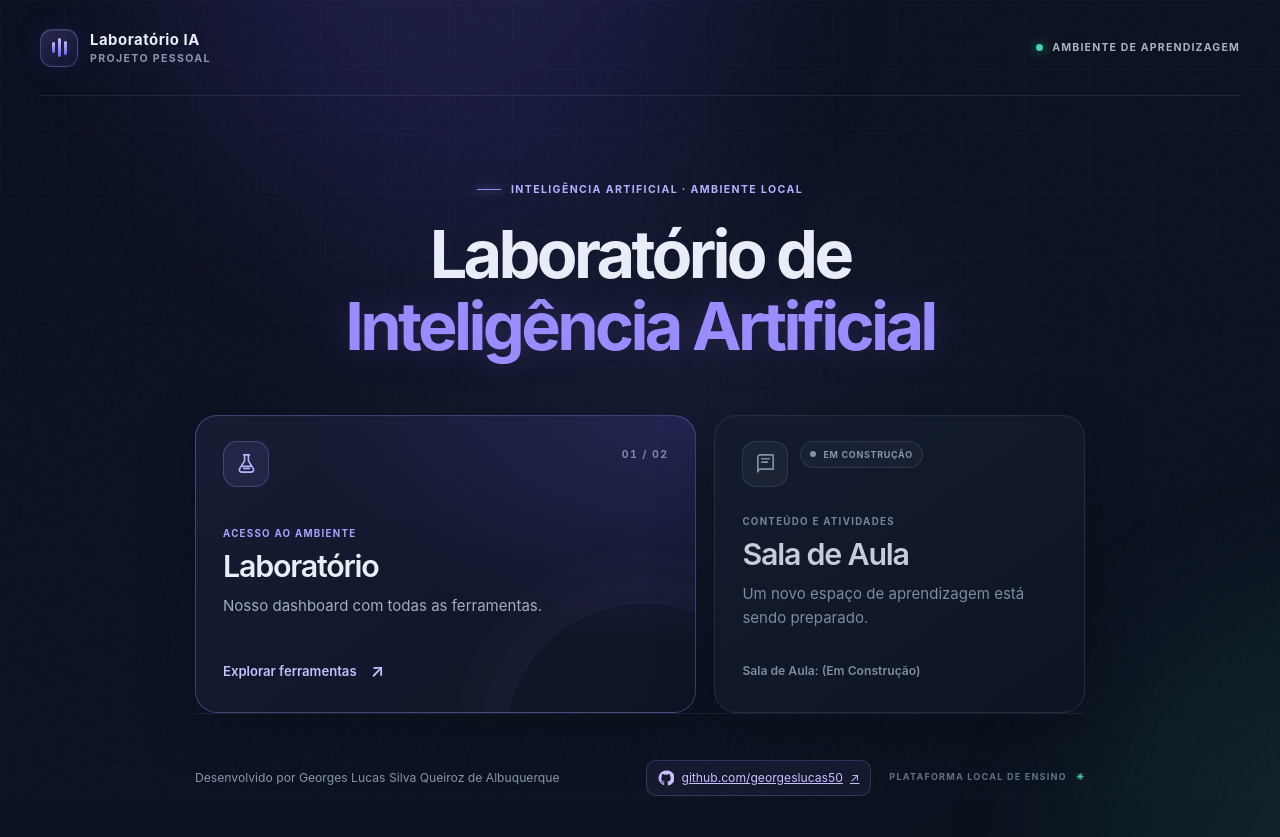
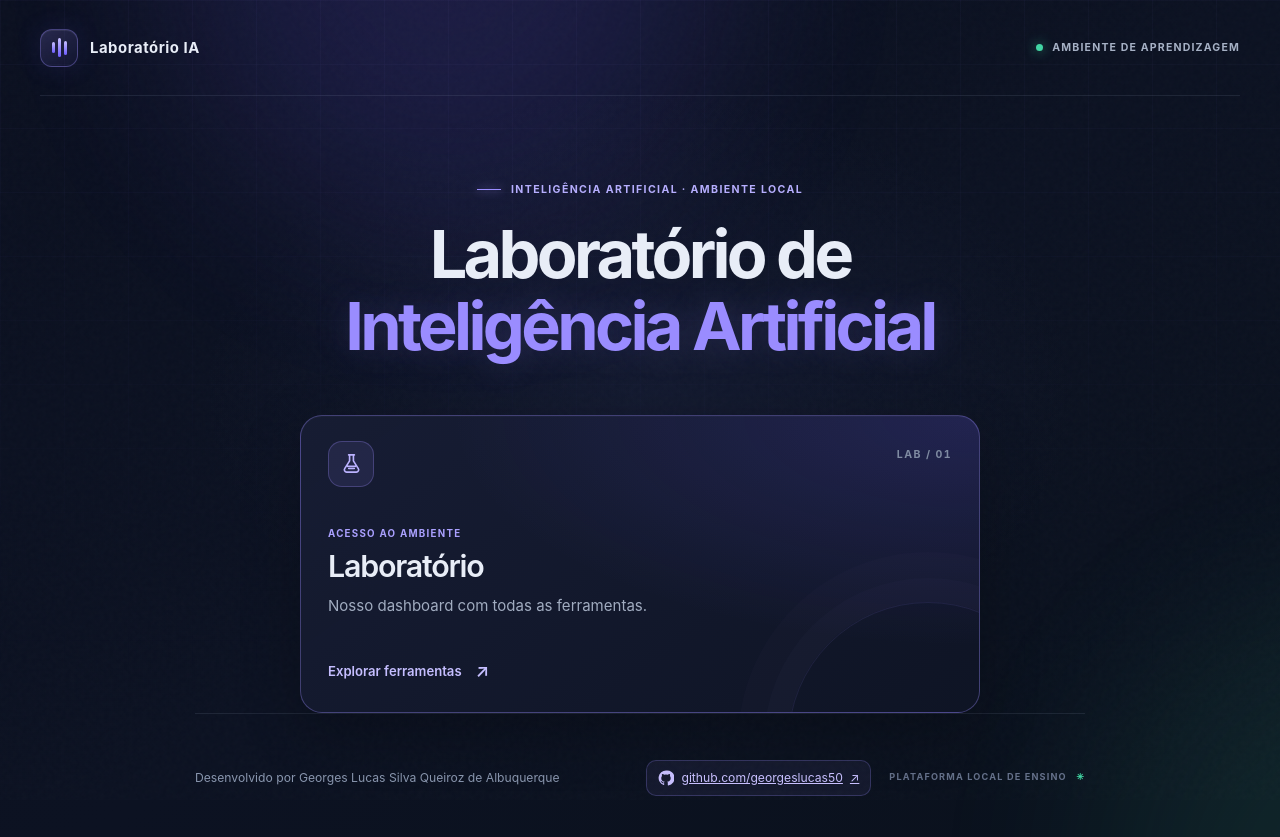
Before and after one commit to georgeslucas50/lab_ia, a FastAPI app: page / in a window 1280 px wide. Run offline with FastAPI, Linux system fonts and the light colour scheme.

Commit message:
Remove personal project subtitle and classroom entry

```diff
--- a/apps/dashboard/static/css/welcome.css
+++ b/apps/dashboard/static/css/welcome.css
@@ -143,7 +143,6 @@ body::after {
 .eyebrow,
 .card-kicker,
 .card-index,
-.status-badge,
 .footer-caption {
     font-size: 0.66rem;
     font-weight: 650;
@@ -218,8 +217,8 @@ h1 span {
 
 .destination-grid {
     display: grid;
-    width: min(100%, 890px);
-    grid-template-columns: 1.15fr 0.85fr;
+    width: min(100%, 680px);
+    grid-template-columns: minmax(0, 1fr);
     gap: 18px;
     margin: 0 auto;
     animation: rise-in 850ms 100ms ease both;
@@ -288,12 +287,6 @@ h1 span {
     height: 23px;
 }
 
-.card-icon--classroom {
-    border-color: rgba(137, 150, 174, 0.18);
-    background: rgba(137, 150, 174, 0.07);
-    color: #8390a7;
-}
-
 .card-index {
     padding-top: 7px;
     color: #7f8ba2;
@@ -312,10 +305,6 @@ h1 span {
     font-size: 0.61rem;
 }
 
-.destination-card--classroom .card-kicker {
-    color: #77849b;
-}
-
 .card-copy h2 {
     margin: 0;
     font-size: clamp(1.55rem, 2.5vw, 1.9rem);
@@ -329,19 +318,6 @@ h1 span {
     color: #a1acc0;
     font-size: 0.94rem;
     line-height: 1.55;
-}
-
-.destination-card--classroom .card-copy h2 {
-    color: #c5ccda;
-}
-
-.destination-card--classroom .card-copy > p:last-child {
-    color: #7f8ba0;
-}
-
-.destination-card--classroom:disabled {
-    cursor: not-allowed;
-    opacity: 1;
 }
 
 .card-action {
@@ -365,33 +341,6 @@ h1 span {
 
 .destination-card--lab:hover .card-action > span {
     transform: translate(3px, -2px);
-}
-
-.card-action--muted {
-    color: #7f8ba0;
-    font-size: 0.76rem;
-}
-
-.status-badge {
-    display: inline-flex;
-    min-height: 27px;
-    align-items: center;
-    gap: 7px;
-    padding: 0 9px;
-    border: 1px solid rgba(137, 150, 174, 0.18);
-    border-radius: 999px;
-    background: rgba(137, 150, 174, 0.06);
-    color: #8995a9;
-    font-size: 0.56rem;
-    letter-spacing: 0.08em;
-    white-space: nowrap;
-}
-
-.status-dot--muted {
-    width: 6px;
-    height: 6px;
-    background: #8490a4;
-    box-shadow: none;
 }
 
 .card-orbit {
@@ -515,10 +464,6 @@ h1 span {
         border-radius: 19px;
     }
 
-    .destination-card--classroom {
-        min-height: 242px;
-    }
-
     .page-footer {
         align-items: flex-start;
         flex-direction: column;
@@ -542,10 +487,6 @@ h1 span {
         font-size: 0.56rem;
     }
 
-    .status-badge {
-        font-size: 0.5rem;
-        padding: 0 7px;
-    }
 }
 
 @media (prefers-reduced-motion: reduce) {
--- a/apps/dashboard/templates/configuracoes.html
+++ b/apps/dashboard/templates/configuracoes.html
@@ -14,7 +14,7 @@
     <aside class="sidebar" aria-label="Navegação principal">
       <a class="brand" href="/dashboard" aria-label="Laboratório IA, início">
         <span class="brand-mark" aria-hidden="true">✳</span>
-        <span><strong>Laboratório IA</strong><small>Projeto pessoal</small></span>
+        <span><strong>Laboratório IA</strong></span>
       </a>
       <div class="nav-label">Workspace</div>
       <a class="nav-link" href="/dashboard" title="Serviços"><span aria-hidden="true">▦</span> Serviços</a>
--- a/apps/dashboard/templates/documentacao.html
+++ b/apps/dashboard/templates/documentacao.html
@@ -13,7 +13,7 @@
     <aside class="sidebar" aria-label="Navegação principal">
       <a class="brand" href="/dashboard" aria-label="Laboratório IA, início">
         <span class="brand-mark" aria-hidden="true">✳</span>
-        <span><strong>Laboratório IA</strong><small>Projeto pessoal</small></span>
+        <span><strong>Laboratório IA</strong></span>
       </a>
       <div class="nav-label">Workspace</div>
       <a class="nav-link" href="/dashboard" title="Serviços"><span aria-hidden="true">▦</span> Serviços</a>
--- a/apps/dashboard/templates/index.html
+++ b/apps/dashboard/templates/index.html
@@ -14,7 +14,7 @@
     <aside class="sidebar" aria-label="Navegação principal">
       <a class="brand" href="/dashboard" aria-label="Laboratório IA, início">
         <span class="brand-mark" aria-hidden="true">✳</span>
-        <span><strong>Laboratório IA</strong><small>Projeto pessoal</small></span>
+        <span><strong>Laboratório IA</strong></span>
       </a>
       <div class="nav-label">Workspace</div>
       <a class="nav-link active" href="/dashboard" aria-current="page"><span aria-hidden="true">▦</span> Serviços</a>
--- a/apps/dashboard/templates/instrucao_n8n.html
+++ b/apps/dashboard/templates/instrucao_n8n.html
@@ -13,7 +13,7 @@
     <aside class="sidebar" aria-label="Navegação principal">
       <a class="brand" href="/dashboard" aria-label="Laboratório IA, serviços">
         <span class="brand-mark" aria-hidden="true">✳</span>
-        <span><strong>Laboratório IA</strong><small>Projeto pessoal</small></span>
+        <span><strong>Laboratório IA</strong></span>
       </a>
       <div class="nav-label">Workspace</div>
       <a class="nav-link" href="/dashboard" title="Serviços"><span aria-hidden="true">▦</span> Serviços</a>
--- a/apps/dashboard/templates/welcome.html
+++ b/apps/dashboard/templates/welcome.html
@@ -5,8 +5,8 @@
     <meta name="viewport" content="width=device-width, initial-scale=1.0">
     <meta name="theme-color" content="#0b1020">
     <meta name="description" content="Laboratório pessoal de inteligência artificial desenvolvido por Georges Lucas Silva Queiroz de Albuquerque.">
-    <title>Laboratório IA | Projeto pessoal de Georges Lucas</title>
-    <link rel="stylesheet" href="/static/css/welcome.css">
+    <title>Laboratório IA | Inteligência Artificial</title>
+    <link rel="stylesheet" href="/static/css/welcome.css?v=20261020-layout">
 </head>
 <body>
     <div class="ambient ambient--violet" aria-hidden="true"></div>
@@ -19,7 +19,6 @@
                 <span class="brand-mark" aria-hidden="true"><span></span><span></span><span></span></span>
                 <span class="brand-copy">
                     <strong>Laboratório IA</strong>
-                    <span>PROJETO PESSOAL</span>
                 </span>
             </a>
             <span class="system-status"><span class="status-dot"></span> AMBIENTE DE APRENDIZAGEM</span>
@@ -31,13 +30,13 @@
                 <h1 id="page-title">Laboratório de <span>Inteligência Artificial</span></h1>
             </div>
 
-            <div class="destination-grid" aria-label="Áreas disponíveis">
+            <div class="destination-grid" aria-label="Área disponível">
                 <a class="destination-card destination-card--lab" href="/dashboard">
                     <div class="card-topline">
                         <span class="card-icon card-icon--lab" aria-hidden="true">
                             <svg viewBox="0 0 24 24" fill="none"><path d="M9 3h6M10 3v6.2l-5.1 8.1A2.4 2.4 0 0 0 7 21h10a2.4 2.4 0 0 0 2.1-3.7L14 9.2V3M8 15h8" stroke="currentColor" stroke-width="1.7" stroke-linecap="round" stroke-linejoin="round"/><path d="M9.1 17.2h5.8" stroke="currentColor" stroke-width="1.7" stroke-linecap="round"/></svg>
                         </span>
-                        <span class="card-index">01 / 02</span>
+                        <span class="card-index">LAB / 01</span>
                     </div>
                     <div class="card-copy">
                         <p class="card-kicker">ACESSO AO AMBIENTE</p>
@@ -48,20 +47,6 @@
                     <span class="card-orbit" aria-hidden="true"></span>
                 </a>
 
-                <button class="destination-card destination-card--classroom" type="button" disabled aria-labelledby="classroom-title">
-                    <div class="card-topline">
-                        <span class="card-icon card-icon--classroom" aria-hidden="true">
-                            <svg viewBox="0 0 24 24" fill="none"><path d="M4 5.5A2.5 2.5 0 0 1 6.5 3H20v15H6.5A2.5 2.5 0 0 0 4 20.5v-15Z" stroke="currentColor" stroke-width="1.7" stroke-linejoin="round"/><path d="M4 20.5A2.5 2.5 0 0 1 6.5 18H20M8 7h8M8 10.5h6" stroke="currentColor" stroke-width="1.7" stroke-linecap="round"/></svg>
-                        </span>
-                        <span class="status-badge" id="classroom-status"><span class="status-dot status-dot--muted"></span> EM CONSTRUÇÃO</span>
-                    </div>
-                    <div class="card-copy">
-                        <p class="card-kicker">CONTEÚDO E ATIVIDADES</p>
-                        <h2 id="classroom-title">Sala de Aula</h2>
-                        <p>Um novo espaço de aprendizagem está sendo preparado.</p>
-                    </div>
-                    <span class="card-action card-action--muted">Sala de Aula: (Em Construção)</span>
-                </button>
             </div>
 
             <footer class="page-footer">
```
Also changed, not shown: apps/dashboard/templates/instrucao_ollama.html (+4 -5 lines).
